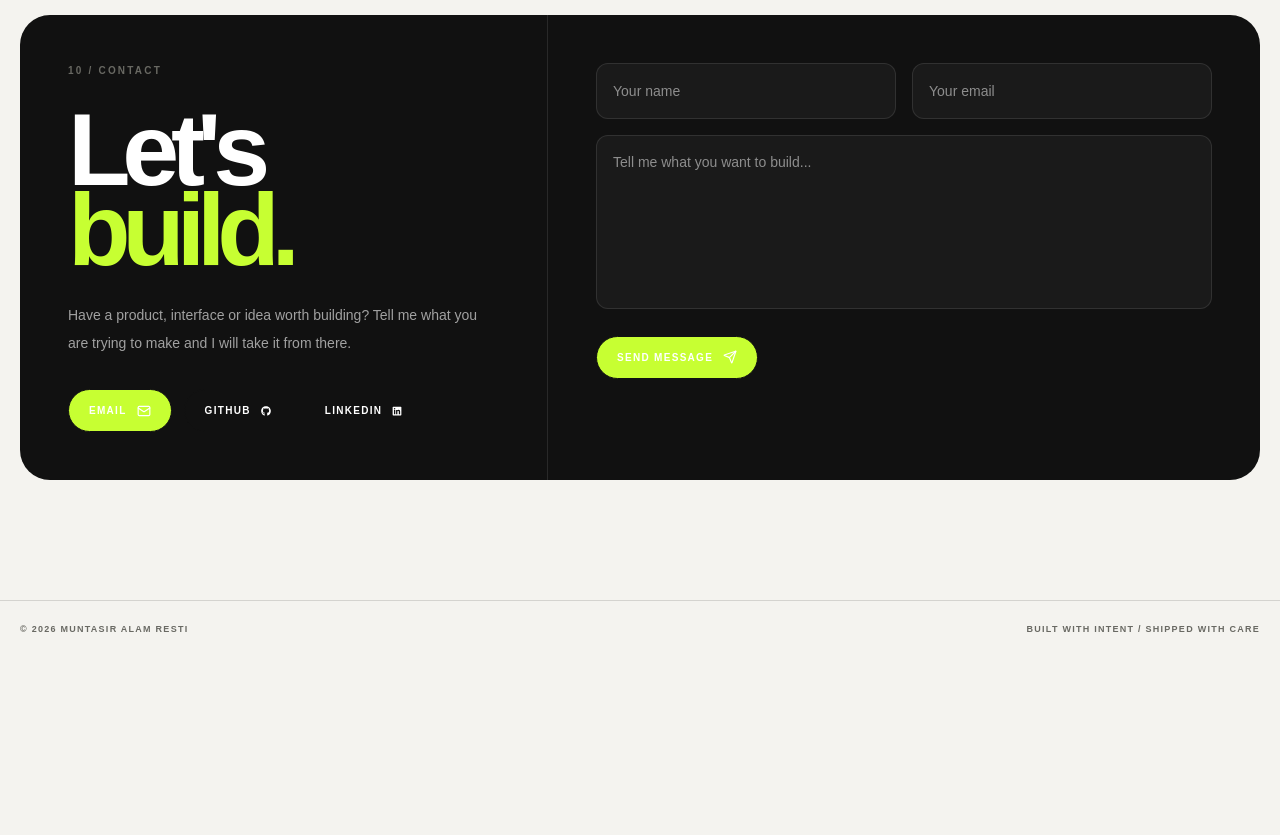
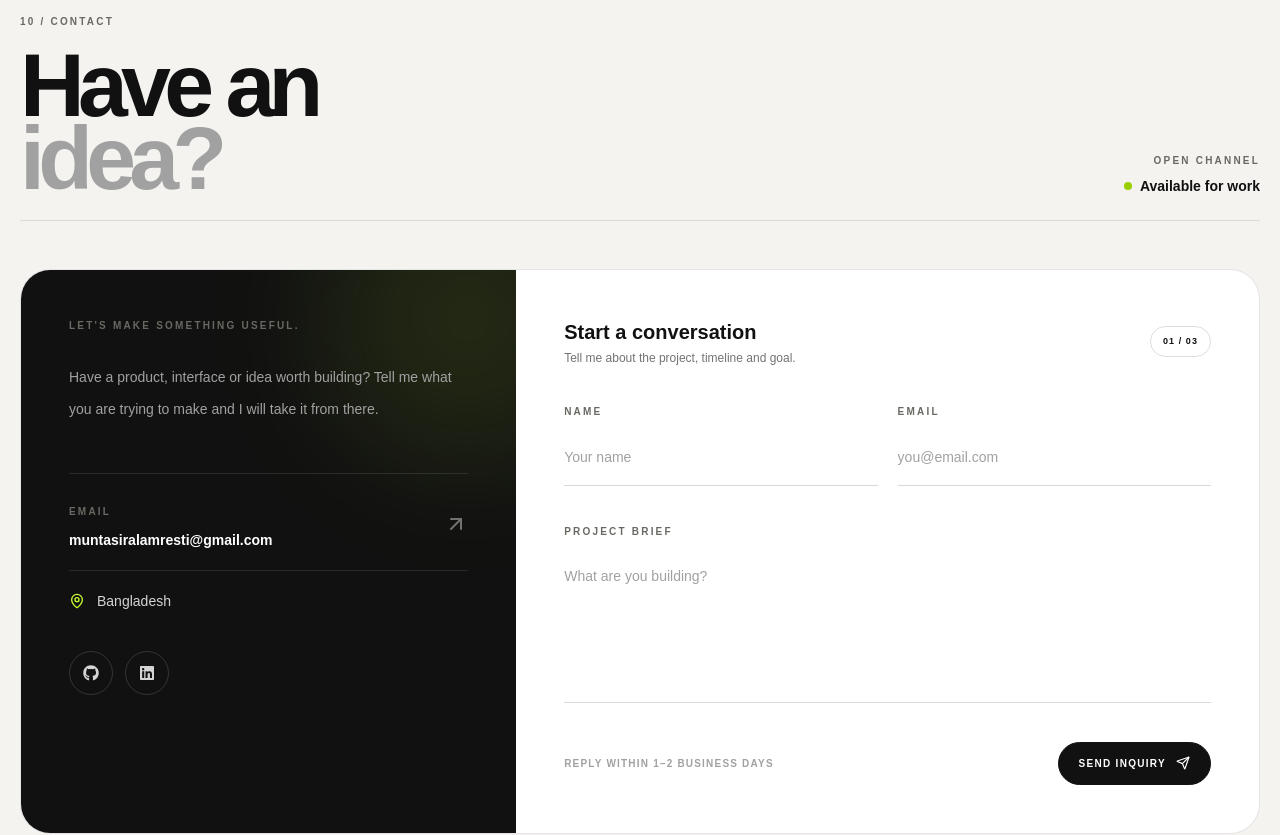
Before and after one commit to muntasiralamresti-official/portfolio-io, a Next.js app: page / in a window 1280 px wide. Shown: the part 7740-8575 px from the top of the page. Before the commit the page ends 8399 px from the top, so only its background shows below. Built offline with nearby package versions, Linux system fonts and the light colour scheme; no server answers.

Commit message:
design: rebuild contact section

```diff
--- a/sections/Contact.js
+++ b/sections/Contact.js
@@ -1,70 +1,88 @@
 "use client";
 import { useState } from "react";
-import { CheckCircle2, Mail, Send } from "lucide-react";
+import { ArrowUpRight, CheckCircle2, Mail, MapPin, Send } from "lucide-react";
 import { FaGithub, FaLinkedin } from "react-icons/fa";
 import portfolio from "@/data/portfolio.json";
 
 export default function Contact() {
-  const [loading, setLoading] = useState(false);
-  const [success, setSuccess] = useState(false);
-  const [error, setError] = useState(false);
-  const c = portfolio.contact;
-  const s = portfolio.socials;
+  const [loading,setLoading]=useState(false);
+  const [success,setSuccess]=useState(false);
+  const [error,setError]=useState(false);
+  const c=portfolio.contact;
+  const s=portfolio.socials;
 
-  const submit = async (event) => {
+  const submit=async(event)=>{
     event.preventDefault();
     setLoading(true);
     setError(false);
-    const form = event.currentTarget;
-    try {
-      await fetch("https://script.google.com/macros/s/AKfycbxmmWNAl3s2LthnZzZ3Aljg7SngM91DzPw1hpF2Bmp_GSR4Gucpsmt4yohyMkLQXam3tg/exec", {
-        method: "POST",
-        mode: "no-cors",
-        body: JSON.stringify({
-          name: form.elements.name?.value || "",
-          email: form.elements.email?.value || "",
-          message: form.elements.message?.value || "",
-        }),
+    const form=event.currentTarget;
+    try{
+      await fetch("https://script.google.com/macros/s/AKfycbxmmWNAl3s2LthnZzZ3Aljg7SngM91DzPw1hpF2Bmp_GSR4Gucpsmt4yohyMkLQXam3tg/exec",{
+        method:"POST",mode:"no-cors",
+        body:JSON.stringify({name:form.elements.name?.value||"",email:form.elements.email?.value||"",message:form.elements.message?.value||""})
       });
       setSuccess(true);
       form.reset();
-      setTimeout(() => setSuccess(false), 5000);
-    } catch {
-      setError(true);
-    } finally {
-      setLoading(false);
-    }
+      setTimeout(()=>setSuccess(false),5000);
+    }catch{setError(true)}
+    finally{setLoading(false)}
   };
 
   return (
-    <section id="contact" className="neo-section border-t border-black/10">
+    <section id="contact" className="neo-section">
       <div className="neo-container">
-        <div className="neo-dark overflow-hidden rounded-[30px]">
-          <div className="grid lg:grid-cols-[.85fr_1.15fr]">
-            <div className="p-7 md:p-12">
-              <div className="neo-kicker text-neutral-500">10 / Contact</div>
-              <h2 className="mt-8 text-[clamp(4rem,8vw,8rem)] font-black leading-[.78] tracking-[-.08em]">
-                Let's<br /><span className="text-[#c7ff32]">build.</span>
-              </h2>
-              <p className="mt-8 max-w-md text-sm leading-7 text-neutral-400">{c.description}</p>
-              <div className="mt-8 flex flex-wrap gap-3">
-                <a href={`mailto:${c.email}`} className="neo-button neo-button-primary">Email <Mail size={14}/></a>
-                <a href={s.github} target="_blank" rel="noreferrer" className="neo-button border-white/20 text-white">GitHub <FaGithub/></a>
-                <a href={s.linkedin} target="_blank" rel="noreferrer" className="neo-button border-white/20 text-white">LinkedIn <FaLinkedin/></a>
+        <div className="mb-12 flex items-end justify-between gap-6 border-b border-black/10 pb-6">
+          <div>
+            <div className="neo-kicker">10 / Contact</div>
+            <h2 className="neo-title mt-5">Have an<br/><span className="text-neutral-400">idea?</span></h2>
+          </div>
+          <div className="hidden text-right md:block">
+            <div className="neo-kicker">Open channel</div>
+            <div className="mt-2 flex items-center gap-2 text-sm font-bold"><span className="h-2 w-2 rounded-full bg-[#9acd00]"/> Available for work</div>
+          </div>
+        </div>
+
+        <div className="grid overflow-hidden rounded-[30px] border border-black/10 bg-white lg:grid-cols-[.8fr_1.2fr]">
+          <div className="neo-dark relative overflow-hidden p-7 md:p-12">
+            <div className="absolute -right-24 -top-24 h-72 w-72 rounded-full bg-[#c7ff32]/10 blur-3xl"/>
+            <div className="relative">
+              <div className="neo-kicker text-neutral-500">Let's make something useful.</div>
+              <p className="mt-7 max-w-md text-sm leading-8 text-neutral-400">{c.description}</p>
+
+              <div className="mt-12 space-y-5 border-t border-white/10 pt-6">
+                <a href={`mailto:${c.email}`} className="group flex items-center justify-between border-b border-white/10 pb-5 text-white">
+                  <span><span className="neo-kicker text-neutral-500">Email</span><span className="mt-2 block text-sm font-semibold">{c.email}</span></span>
+                  <ArrowUpRight className="text-neutral-500 transition group-hover:text-[#c7ff32] group-hover:rotate-45"/>
+                </a>
+                <div className="flex items-center gap-3 text-sm text-neutral-300"><MapPin size={16} className="text-[#c7ff32]"/> Bangladesh</div>
+              </div>
+
+              <div className="mt-10 flex gap-3">
+                <a href={s.github} target="_blank" rel="noreferrer" aria-label="GitHub" className="flex h-11 w-11 items-center justify-center rounded-full border border-white/15 text-neutral-300 transition hover:border-[#c7ff32] hover:text-[#c7ff32]"><FaGithub/></a>
+                <a href={s.linkedin} target="_blank" rel="noreferrer" aria-label="LinkedIn" className="flex h-11 w-11 items-center justify-center rounded-full border border-white/15 text-neutral-300 transition hover:border-[#c7ff32] hover:text-[#c7ff32]"><FaLinkedin/></a>
               </div>
             </div>
-            <div className="border-t border-white/10 p-7 md:p-12 lg:border-l lg:border-t-0">
-              <form onSubmit={submit}>
-                <div className="grid gap-4 md:grid-cols-2">
-                  <input name="name" required placeholder="Your name" className="h-14 rounded-xl border border-white/10 bg-white/[.04] px-4 text-sm text-white outline-none focus:border-[#c7ff32]"/>
-                  <input name="email" type="email" required placeholder="Your email" className="h-14 rounded-xl border border-white/10 bg-white/[.04] px-4 text-sm text-white outline-none focus:border-[#c7ff32]"/>
-                </div>
-                <textarea name="message" required rows="7" placeholder="Tell me what you want to build..." className="mt-4 w-full resize-none rounded-xl border border-white/10 bg-white/[.04] p-4 text-sm text-white outline-none focus:border-[#c7ff32]"/>
-                <button disabled={loading} className="neo-button neo-button-primary mt-5">{loading ? "Sending..." : "Send message"} <Send size={14}/></button>
-                {success && <div className="mt-5 flex items-center gap-2 text-sm text-[#c7ff32]"><CheckCircle2 size={16}/> Message received.</div>}
-                {error && <div className="mt-5 text-sm text-red-300">Could not send. Please email directly.</div>}
-              </form>
+          </div>
+
+          <div className="p-7 md:p-12">
+            <div className="mb-8 flex items-center justify-between">
+              <div><div className="text-xl font-black">Start a conversation</div><div className="mt-1 text-xs text-neutral-500">Tell me about the project, timeline and goal.</div></div>
+              <span className="neo-pill hidden sm:block">01 / 03</span>
             </div>
+
+            <form onSubmit={submit}>
+              <div className="grid gap-5 md:grid-cols-2">
+                <label className="block"><span className="neo-kicker">Name</span><input name="name" required placeholder="Your name" className="mt-2 h-14 w-full border-b border-black/15 bg-transparent px-0 text-sm outline-none transition placeholder:text-neutral-400 focus:border-black"/></label>
+                <label className="block"><span className="neo-kicker">Email</span><input name="email" type="email" required placeholder="you@email.com" className="mt-2 h-14 w-full border-b border-black/15 bg-transparent px-0 text-sm outline-none transition placeholder:text-neutral-400 focus:border-black"/></label>
+              </div>
+              <label className="mt-8 block"><span className="neo-kicker">Project brief</span><textarea name="message" required rows="6" placeholder="What are you building?" className="mt-2 w-full resize-none border-b border-black/15 bg-transparent px-0 py-4 text-sm outline-none transition placeholder:text-neutral-400 focus:border-black"/></label>
+              <div className="mt-8 flex flex-wrap items-center justify-between gap-4">
+                <span className="text-[10px] font-bold uppercase tracking-[.12em] text-neutral-400">Reply within {c.replyWindow}</span>
+                <button disabled={loading} className="neo-button neo-button-dark">{loading?"Sending...":"Send inquiry"} <Send size={14}/></button>
+              </div>
+              {success&&<div className="mt-6 flex items-center gap-2 text-sm font-semibold text-green-700"><CheckCircle2 size={16}/> Thanks — your message is on its way.</div>}
+              {error&&<div className="mt-6 text-sm text-red-600">Something went wrong. Please email directly.</div>}
+            </form>
           </div>
         </div>
       </div>
```
